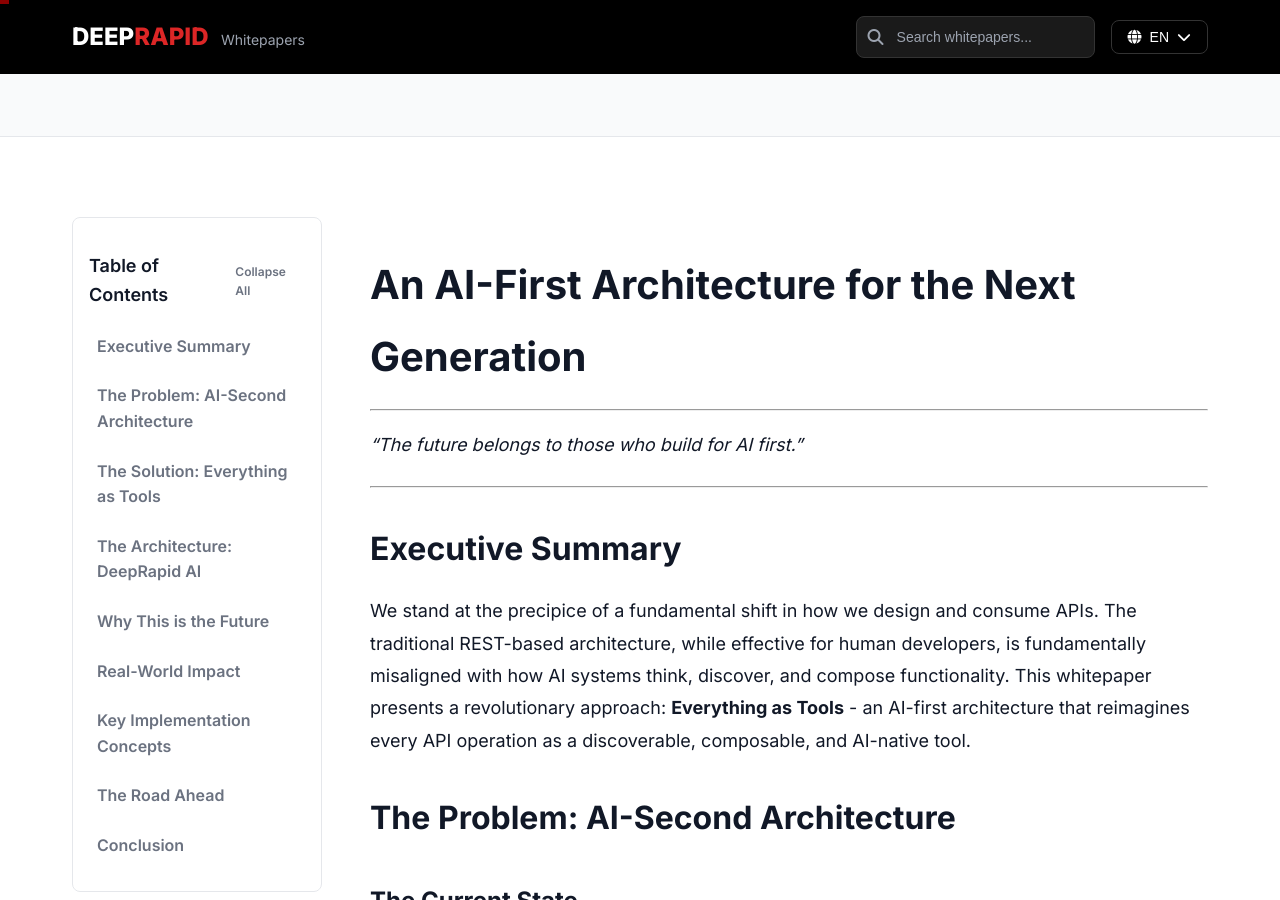
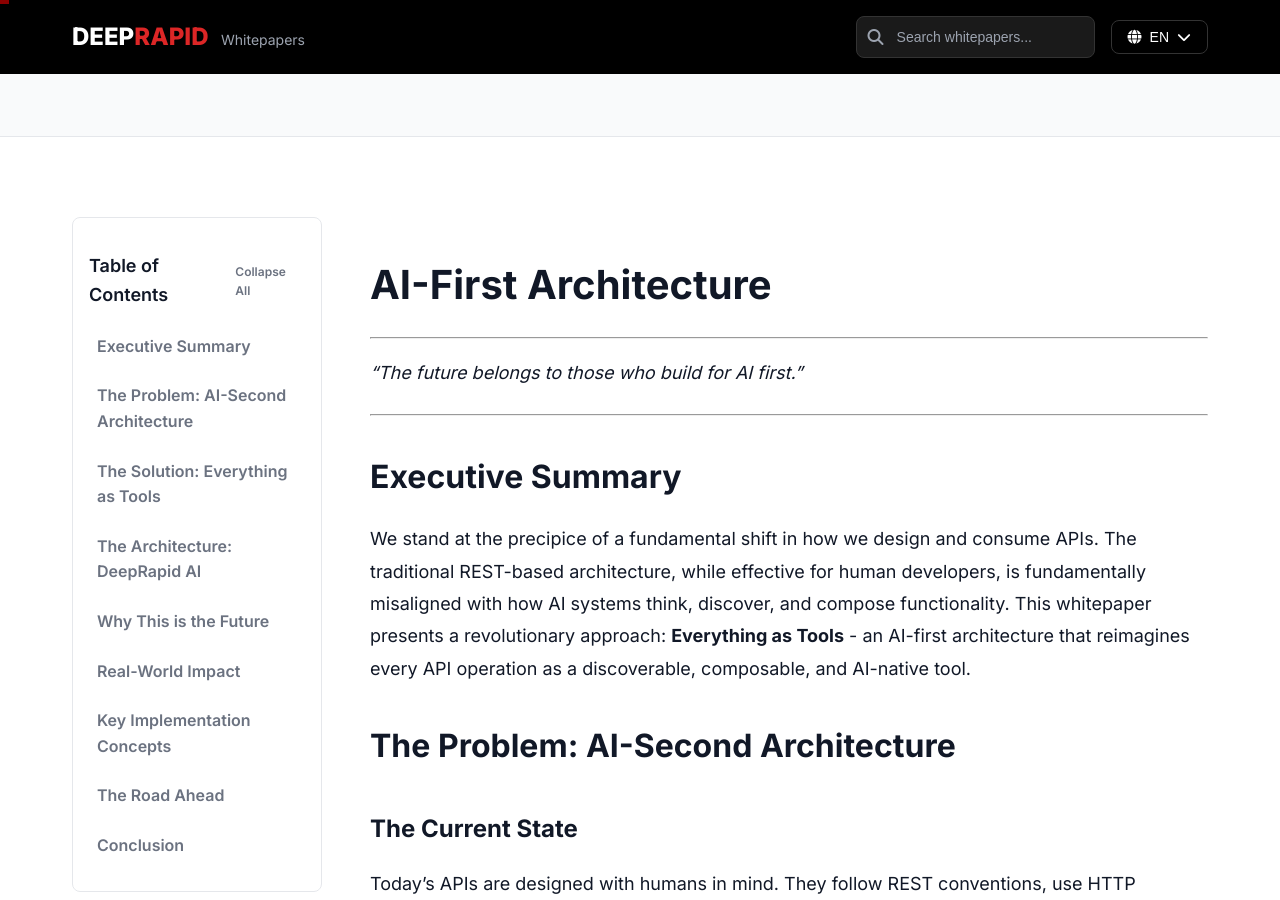
Before and after one commit to deeprapid/whitepapers, a Jekyll site: the page built from content/en/everything-as-tools.md, in a window 1280 px wide and 900 px high, scrolled down 348 px. Built offline with Jekyll 4.4.1, drawn with Linux system fonts in a browser that asks for light colours; comment, search, counter and statistics services are not loaded.

Commit message:
Shorten whitepaper title to 'AI-First Architecture'

```diff
--- a/content/en/everything-as-tools.md
+++ b/content/en/everything-as-tools.md
@@ -9,7 +9,7 @@ tags: ["AI", "APIs", "Architecture", "Future", "Innovation"]
 permalink: /en/whitepapers/everything-as-tools/
 ---
 
-# An AI-First Architecture for the Next Generation
+# AI-First Architecture
 
 ---
 
```
